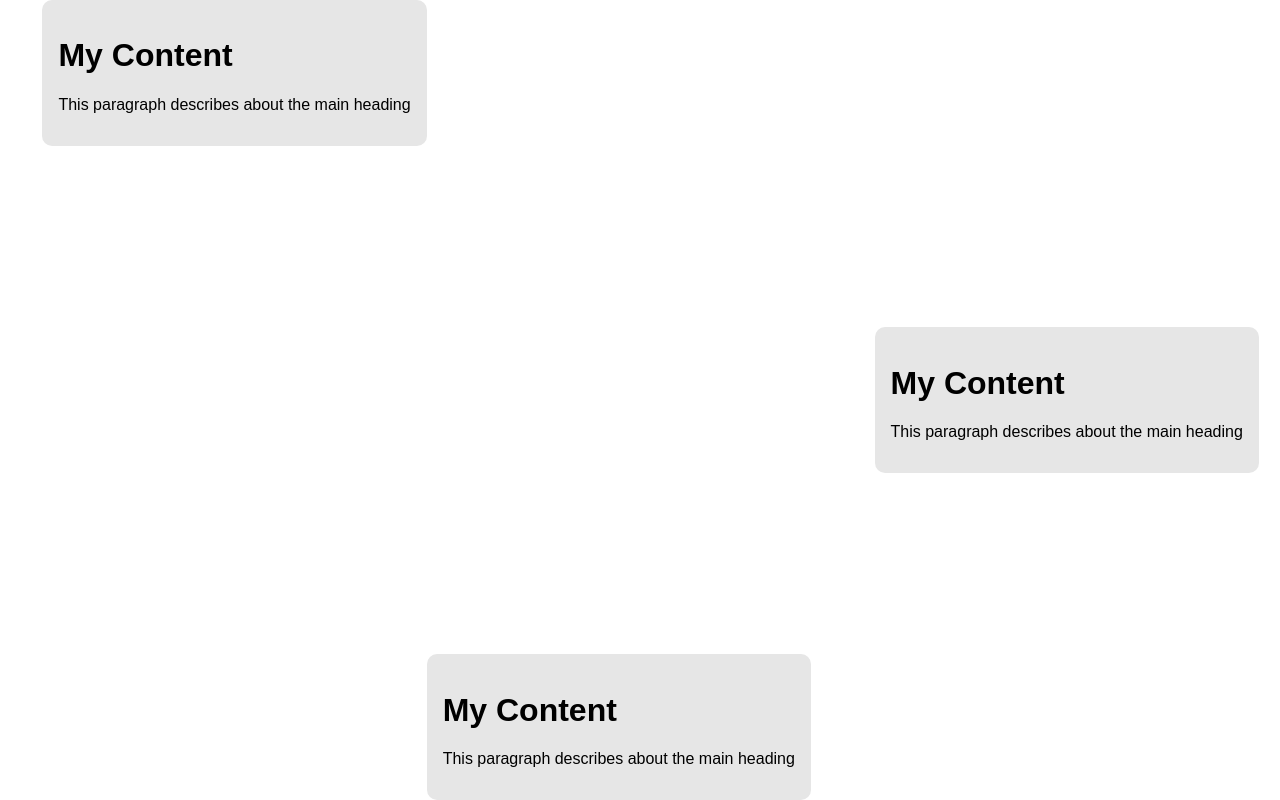
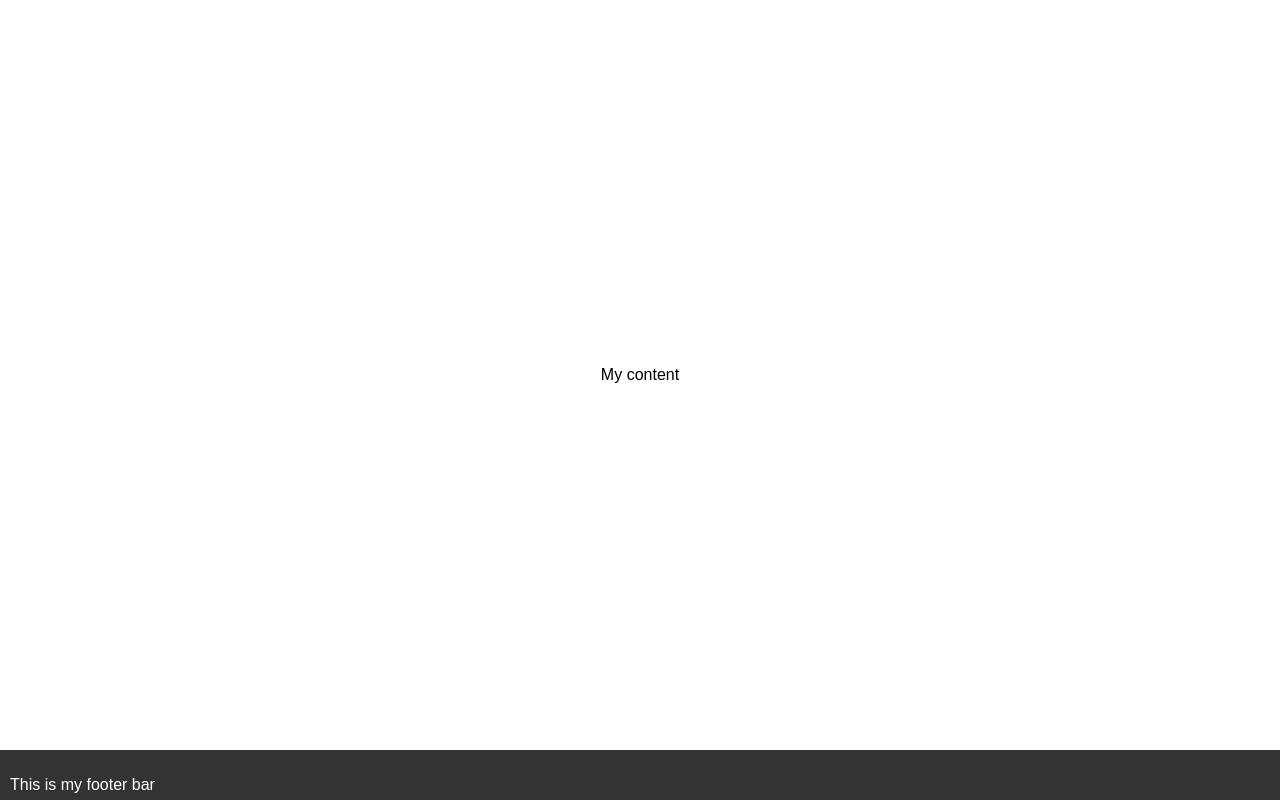
Before and after one commit to VisheshSingh/CSS-positioning-using-grid, a website: page index.html in a window 1280 px wide. Drawn offline with Linux system fonts and the light colour scheme.

Commit message:
Align to the Bottom with the CSS Grid

```diff
--- a/css/main.css
+++ b/css/main.css
@@ -4,36 +4,59 @@ body, html{
     font-family: Arial, Helvetica, sans-serif;
 }
 
-body {
+/* body {
     display: grid;
     grid-template-rows: auto;
     grid-template-columns: repeat(3,auto);
     /* justify-items: center;
     align-items: center; */
 
-    grid-template-areas: "item1 item2 item3";
+  /*  grid-template-areas: "item1 item2 item3";
 }
 
 #item1 {
     grid-area: item1;
-    justify-self: end;     /* Aligns to the right */
-    align-self: start;     /* Aligns to the top   */
+    justify-self: end;
+    align-self: start;
 }
 
 #item2 {
     grid-area: item2;
-    justify-self: start;  /* Aligns to the left    */
-    align-self: end;      /* Aligns to the bottom  */
+    justify-self: start;
+    align-self: end;
 }
 
 #item3 {
     grid-area: item3;
-    justify-self: center;  /* We know this already */
-    align-self: center;    /* We know this already */
+    justify-self: center;
+    align-self: center;
 }
 
 .container {
     background: rgb(230, 230, 230);
     border-radius: 10px;
     padding: 1em;
+} */
+
+body {
+    margin: 0;
+    display: grid;
+    grid-template-rows: auto 50px;
+
+    grid-template-areas: "content"
+     "footer";
 }
+
+.content{
+    grid-area: content;
+    justify-self: center;
+    align-self: center;
+}
+
+footer{
+    background: #333;
+    color:#fff;
+    grid-area: footer;
+    padding: 10px;
+
+}
--- a/index.html
+++ b/index.html
@@ -8,7 +8,7 @@
     <link rel="stylesheet" href="css/main.css">
 </head>
 <body>
-    <div class="container" id="item1">
+    <!-- <div class="container" id="item1">
         <h1>My Content</h1>
         <p>This paragraph describes about the main heading</p>
     </div>
@@ -19,6 +19,15 @@
     <div class="container" id="item3">
         <h1>My Content</h1>
         <p>This paragraph describes about the main heading</p>
-    </div>
+    </div> -->
+
+    <body>
+        <div class="content">
+            <p>My content</p>
+        </div>
+        <footer>
+            <p>This is my footer bar</p>
+        </footer>
+    </body>
 </body>
 </html>
```
